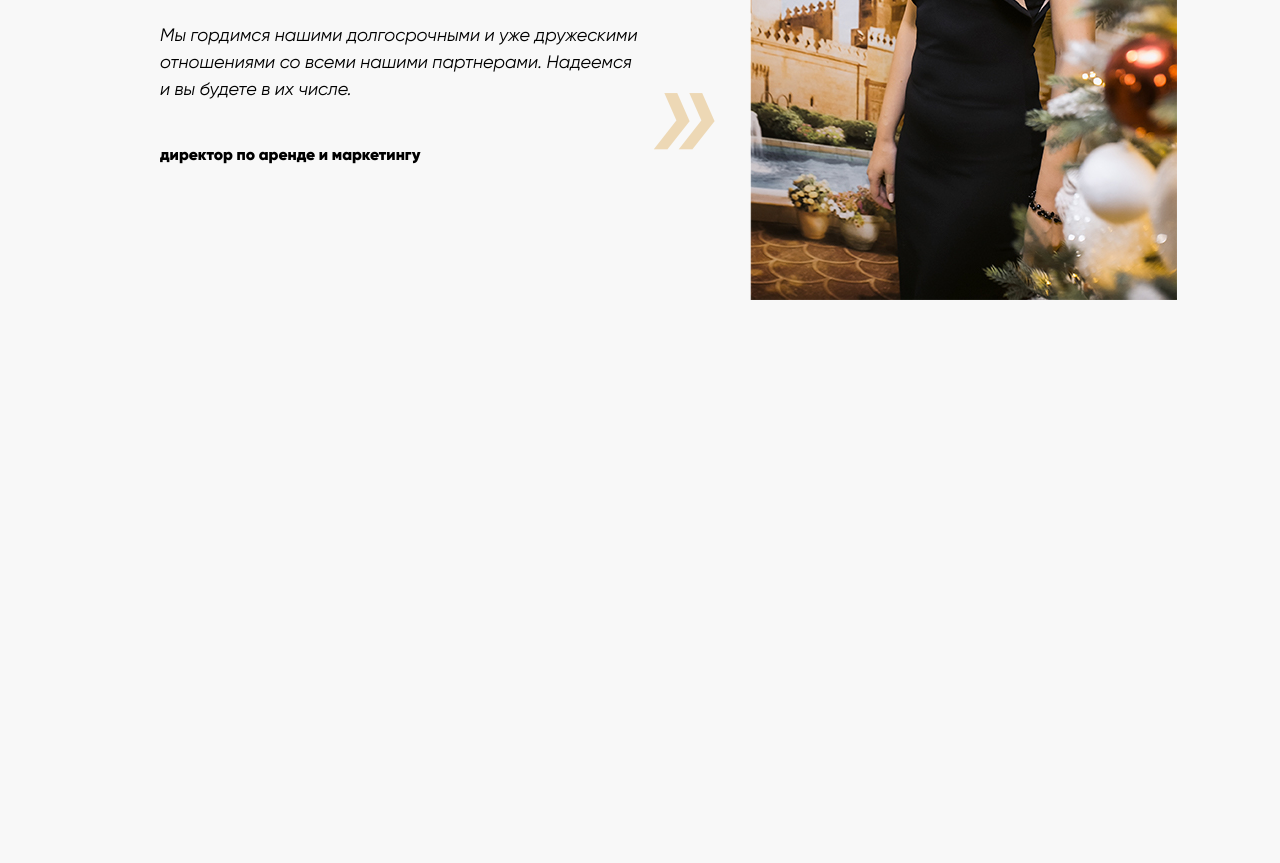
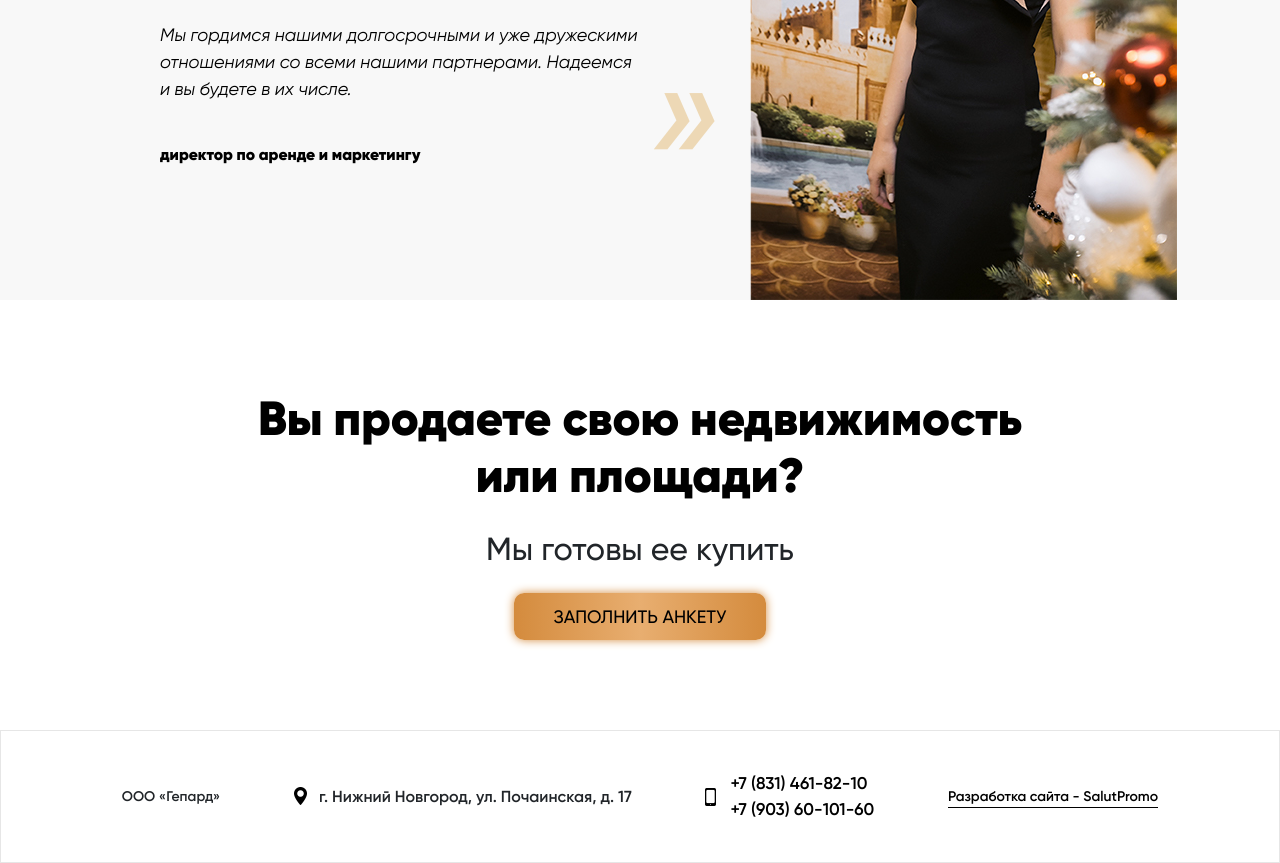
Before and after one commit to igorkrosh/-guepard-layout, a plain HTML site: page index.html in a window 1280 px wide. Shown: the part 3281-4144 px from the top of the page. Before the commit the page ends 3581 px from the top, so only its background shows below. Drawn offline with Linux system fonts and the light colour scheme.

Commit message:
Footer - Десктоп

```diff
--- a/assets/css/style.css
+++ b/assets/css/style.css
@@ -839,3 +839,74 @@ button, button:focus
     right: 20px;
     bottom: 150px;
 }
+
+.we-buy
+{
+    padding: 90px;
+    background-color: white;
+    text-align: center;
+}
+
+.we-buy .title
+{
+    margin-bottom: 25px;
+}
+
+.we-buy h2
+{
+    margin-bottom: 25px;
+}
+
+footer
+{
+    background-color: white;
+    border: 1px solid #e6e6e6;
+}
+
+footer .container
+{
+    display: flex;
+    justify-content: space-around;
+    align-items: center;
+    font-size: 14px;
+    font-weight: 600;
+    padding-top: 40px;
+    padding-bottom: 40px;
+}
+
+footer .adress
+{
+    font-size: 16px;
+    padding-left: 25px;
+    position: relative;
+}
+
+footer .adress:after
+{
+    content: url(../images/icons/adress.png);
+    position: absolute;
+    left: 0;
+    top: 2px;
+}
+
+footer .contacts-phone a
+{
+    color: black;
+    font-size: 17px;
+}
+
+footer .contacts-phone
+{
+    padding-right: 0;
+    padding-left: 25px;
+}
+
+footer .contacts-phone::after
+{
+    content: url(../images/icons/phone-2.png);
+}
+
+footer .salut-promo
+{
+    border-bottom: 1px solid black;
+}
--- a/index.html
+++ b/index.html
@@ -609,7 +609,24 @@
             </div>
         </div>
     </section>
-
+    <section class="we-buy">
+        <div class="container">
+            <h1 class="title">Вы продаете свою недвижимость <br> или площади?</h1>
+            <h2>Мы готовы ее купить</h2>
+            <button class="btn-gold">Заполнить анкету</button>
+        </div>
+    </section>
+    <footer>
+        <div class="container">
+            <span>ООО «Гепард»</span>
+            <span class="adress">г. Нижний Новгород,  ул. Почаинская,  д. 17 </span>
+            <div class="contacts-phone">
+                <a href="tel:+7 (831) 461-82-10">+7 (831) 461-82-10</a>
+                <a href="tel:+7 (903) 60-101-60">+7 (903) 60-101-60</a>
+            </div>
+            <a class="salut-promo" href="https://salut-promo.ru/">Разработка сайта - SalutPromo</a>
+        </div>
+    </footer>
 
 
     <script src="assets/js/jquery-3.4.1.min.js"></script>
```
Also changed, not shown: assets/images/icons/adress.png (added), assets/images/icons/phone-2.png (added).
